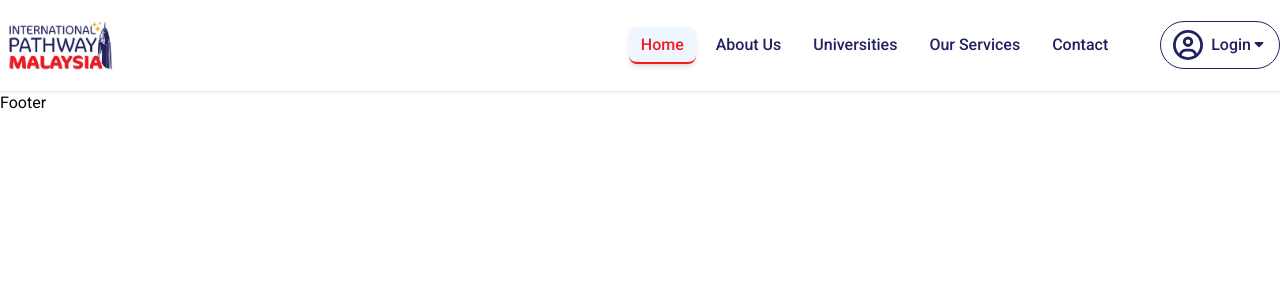
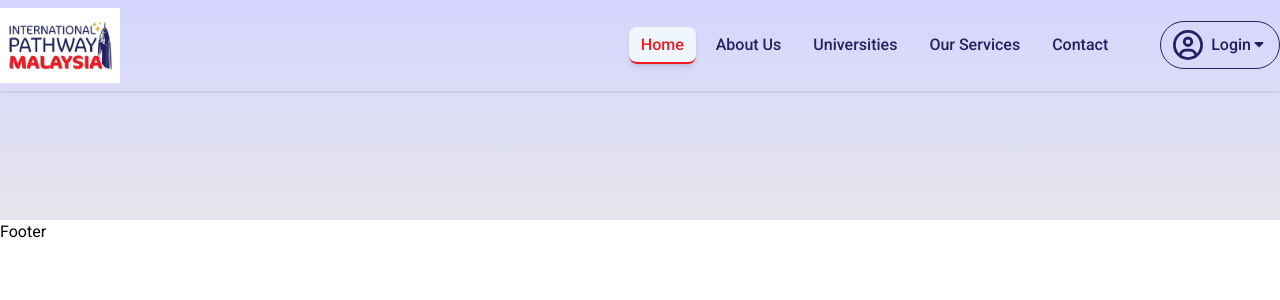
Before and after one commit to motasimdev/international-pathway-malaysia, a React (Vite) app: page / in a window 1280 px wide. Shown: the top 300 px of the page. Built offline with nearby package versions, Linux system fonts and the light colour scheme.

Commit message:
about.jsx create

```diff
--- a/src/components/layouts/Navbar.jsx
+++ b/src/components/layouts/Navbar.jsx
@@ -20,7 +20,7 @@ const Navbar = () => {
     setLoginActive(!loginActive);
   };
   return (
-    <nav className="py-2 shadow-sm sticky top-0 z-50">
+    <nav className="py-2 shadow-sm fixed w-full top-0 z-50">
       <Container>
         <div className="hidden lg:flex justify-between items-center">
           {/* Logo */}
--- /dev/null
+++ b/src/components/layouts/home/About.jsx
@@ -0,0 +1,13 @@
+import React from 'react'
+
+const About = () => {
+  return (
+    <>
+    <section className='bg-linear-to-b from-[#d5d5ff] to-[#e6e6ec] pt-55'>
+
+    </section>
+    </>
+  )
+}
+
+export default About
--- a/src/components/pages/Home.jsx
+++ b/src/components/pages/Home.jsx
@@ -1,8 +1,10 @@
 import React from 'react'
+import About from '../layouts/home/About'
 
 const Home = () => {
   return (
     <>
+    <About/>
     </>
   )
 }
```
